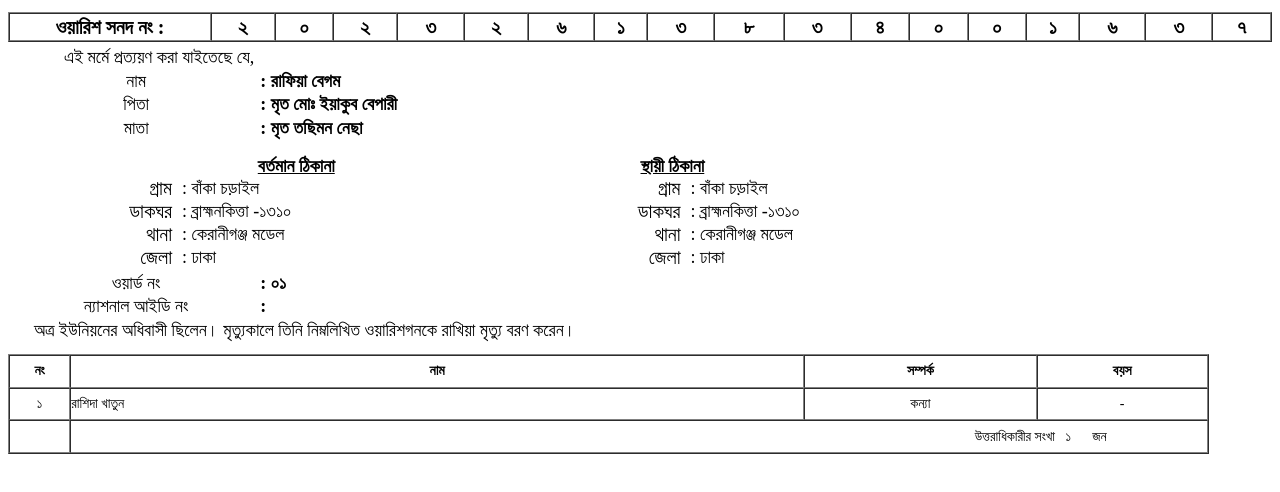
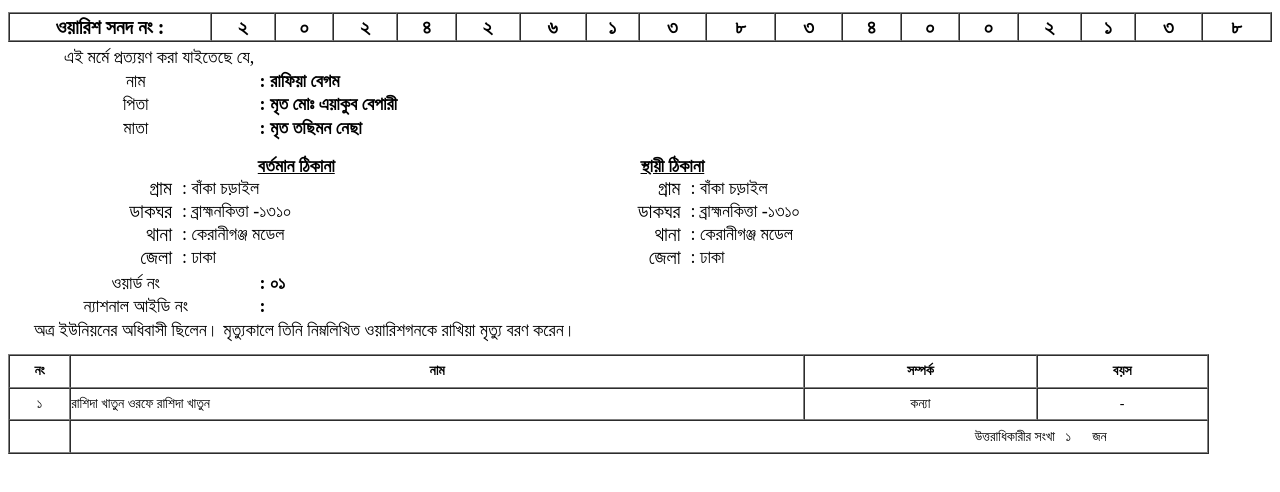
Before and after one commit to kalindiup/index.php-onlinetrack-warish_onosondan-tid-20232613834001637, a plain HTML site: page index.html in a window 1280 px wide. Shown: the part 178-670 px from the top of the page. Drawn offline with Linux system fonts and the light colour scheme.

Commit message:
Update index.html

```diff
--- a/index.html
+++ b/index.html
@@ -37,7 +37,7 @@
                 <td style="text-align:center; font-weight:bold; font-size:20px;">২</td>
                 <td style="text-align:center; font-weight:bold; font-size:20px;">০</td>
                 <td style="text-align:center; font-weight:bold; font-size:20px;">২</td>
-                <td style="text-align:center; font-weight:bold; font-size:20px;">৩</td>
+                <td style="text-align:center; font-weight:bold; font-size:20px;">৪</td>
                 <td style="text-align:center; font-weight:bold; font-size:20px;">২</td>
                 <td style="text-align:center; font-weight:bold; font-size:20px;">৬</td>
                 <td style="text-align:center; font-weight:bold; font-size:20px;">১</td>
@@ -47,10 +47,10 @@
                 <td style="text-align:center; font-weight:bold; font-size:20px;">৪</td>
                 <td style="text-align:center; font-weight:bold; font-size:20px;">০</td>
                 <td style="text-align:center; font-weight:bold; font-size:20px;">০</td>
+                <td style="text-align:center; font-weight:bold; font-size:20px;">২</td>
                 <td style="text-align:center; font-weight:bold; font-size:20px;">১</td>
-                <td style="text-align:center; font-weight:bold; font-size:20px;">৬</td>
                 <td style="text-align:center; font-weight:bold; font-size:20px;">৩</td>
-                <td style="text-align:center; font-weight:bold; font-size:20px;">৭</td>
+                <td style="text-align:center; font-weight:bold; font-size:20px;">৮</td>
             </tr>
         </table>
         <table border="0" style="height:300px; width:100%; padding-left:5px;" cellspacing="0">
@@ -68,7 +68,7 @@
             <tr>
                 <td style="font-size:18px; text-align:center; ">পিতা </td>
                 <td>
-                    <font style="font-size:18px; font-weight:bold;">: মৃত মোঃ ইয়াকুব বেপারী </font>
+                    <font style="font-size:18px; font-weight:bold;">: মৃত মোঃ এয়াকুব বেপারী </font>
                 </td>
                 <td></td>
                 <td></td>
@@ -180,7 +180,7 @@
             </tr>
             <tr>
                 <td style="text-align:center;">১</td>
-                <td style="">রাশিদা খাতুন </td>
+                <td style="">রাশিদা খাতুন ওরফে রাশিদা খাতুন</td>
                 <td style="text-align:center;">কন্যা </td>
                 <td style="text-align:center;">-</td>
             </tr>
```
